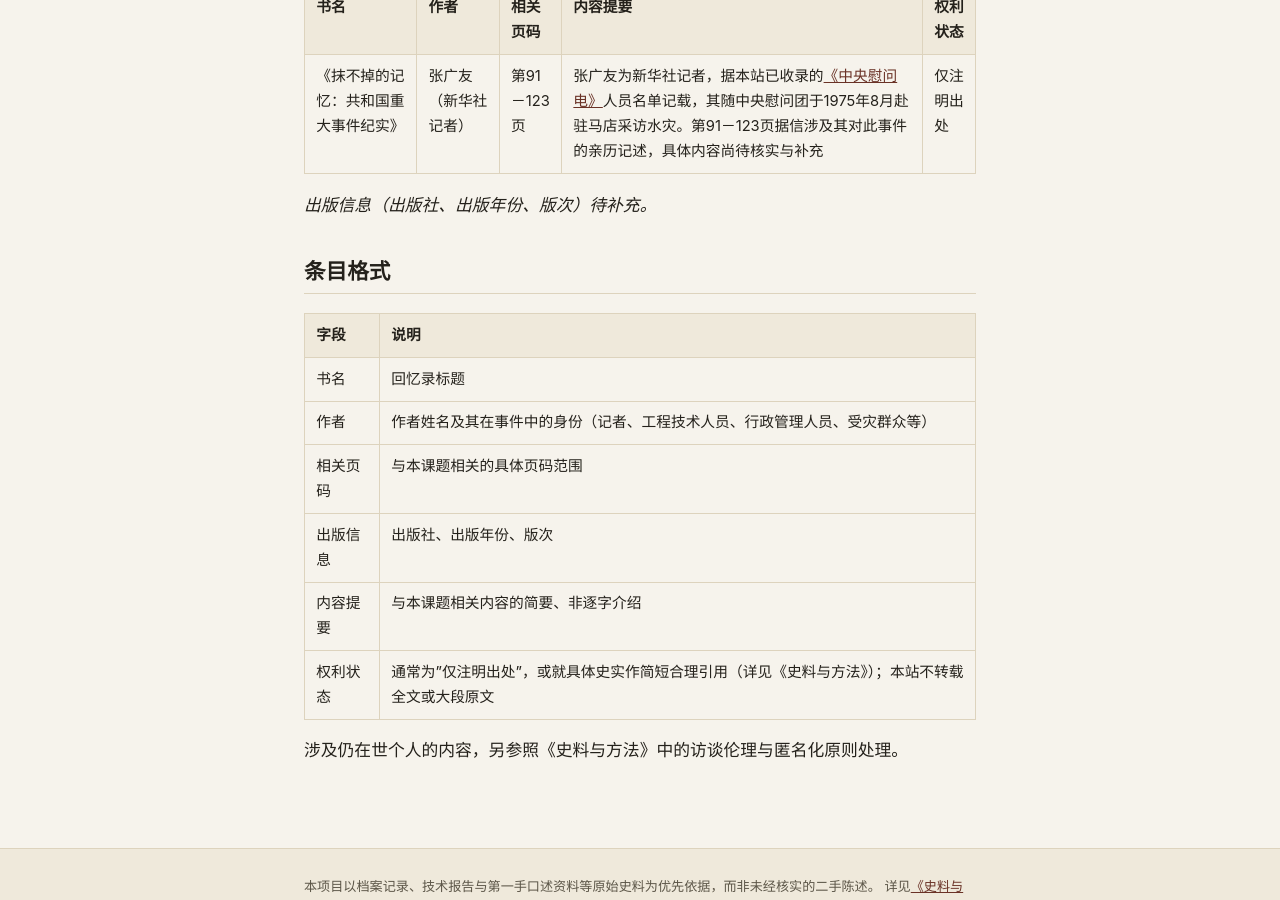
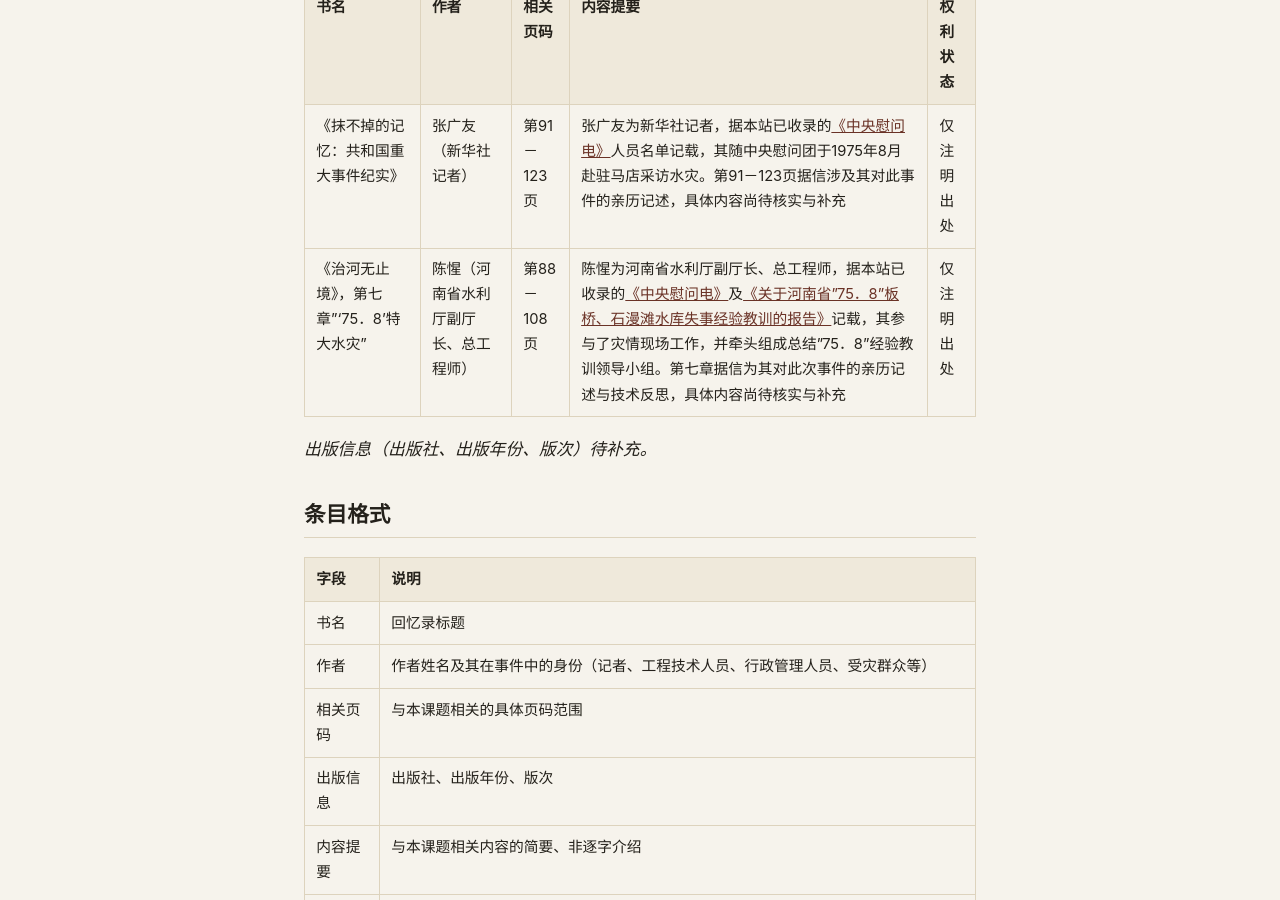
Before and after one commit to Banqiao758/Banqiao758.github.io, a Jekyll site: the page built from memoirs/published.md, in a window 1280 px wide and 900 px high, scrolled down 459 px. Built offline with Jekyll 4.4.1, drawn with Linux system fonts in a browser that asks for light colours.

Commit message:
Add Chen Xing memoir citation to Published Memoirs
Adds 《治河无止境》(Chen Xing), Chapter 7 "The '75.8' Extraordinary Flood
Disaster," pp. 88-108, as a citation-only entry. Chen Xing is independently
confirmed as Henan Water Resources Department's deputy director/chief
engineer who led the 1980 lessons-learned investigation already published
in this site's Archive. No text from the book is reproduced; publication
details and specific page content remain pending confirmation.

Co-Authored-By: Claude Sonnet 5 <noreply@anthropic.com>
Claude-Session: https://claude.ai/code/session_011K8hBuGivVWoMZaUZvczs4

```diff
--- a/memoirs/published.md
+++ b/memoirs/published.md
@@ -17,6 +17,7 @@ description: 记者、工程技术人员、行政管理人员及受灾群众所
 | 书名 | 作者 | 相关页码 | 内容提要 | 权利状态 |
 |---|---|---|---|---|
 | 《抹不掉的记忆：共和国重大事件纪实》 | 张广友（新华社记者） | 第91－123页 | 张广友为新华社记者，据本站已收录的<a href="{{ '/archive/1975-central-condolence-telegrams/' | relative_url }}">《中央慰问电》</a>人员名单记载，其随中央慰问团于1975年8月赴驻马店采访水灾。第91－123页据信涉及其对此事件的亲历记述，具体内容尚待核实与补充 | 仅注明出处 |
+| 《治河无止境》，第七章"'75．8'特大水灾" | 陈惺（河南省水利厅副厅长、总工程师） | 第88－108页 | 陈惺为河南省水利厅副厅长、总工程师，据本站已收录的<a href="{{ '/archive/1975-central-condolence-telegrams/' | relative_url }}">《中央慰问电》</a>及<a href="{{ '/archive/1980-banqiao-shimantan-lessons-report/' | relative_url }}">《关于河南省"75．8"板桥、石漫滩水库失事经验教训的报告》</a>记载，其参与了灾情现场工作，并牵头组成总结"75．8"经验教训领导小组。第七章据信为其对此次事件的亲历记述与技术反思，具体内容尚待核实与补充 | 仅注明出处 |
 
 *出版信息（出版社、出版年份、版次）待补充。*
 
```
Also changed, not shown: en/memoirs/published.md (+1 -0 lines).
